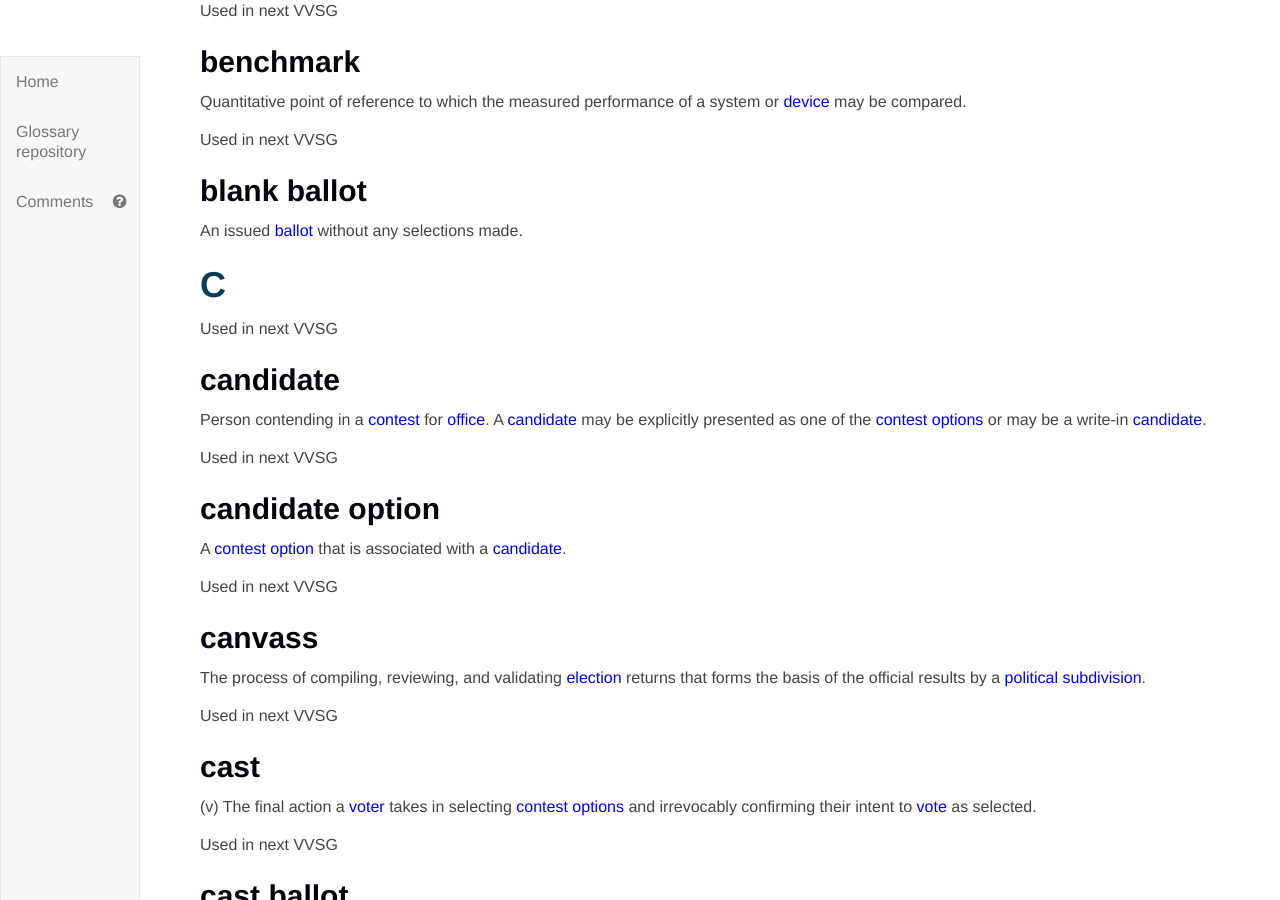
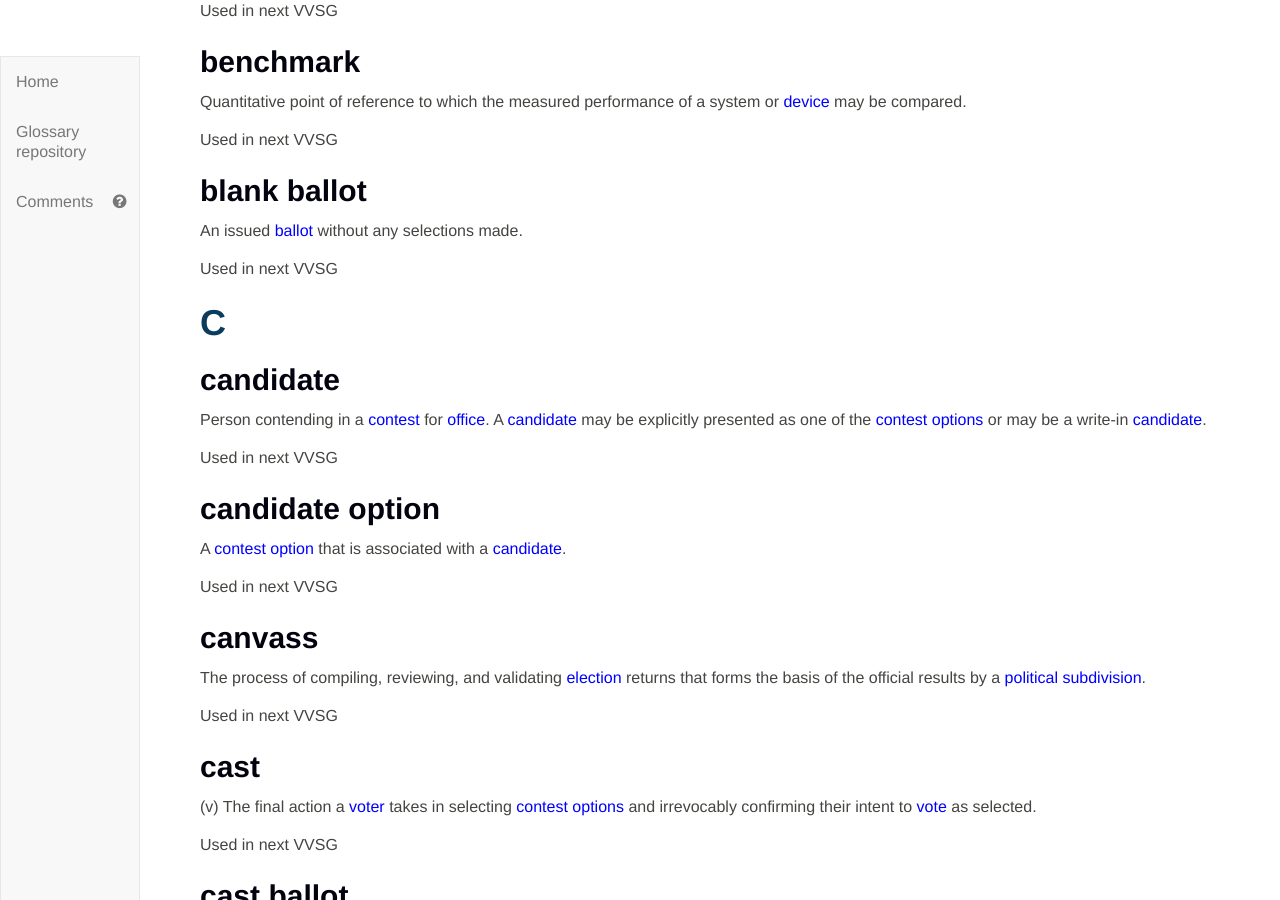
Before and after one commit to usnistgov/ElectionGlossary, a Jekyll site: the page built from index.md, in a window 1280 px wide and 900 px high, scrolled down 15651 px. Built offline with Jekyll 4.4.1, drawn with Linux system fonts in a browser that asks for light colours; our own code applies the rules of GitHub Pages for plain Markdown files.

Commit message:
new version

```diff
--- a/index.md
+++ b/index.md
@@ -1,5 +1,7 @@
 # Election Glossary
-	This glossary contains election terms including terms to be used in the next VVSG requirements and glossary and in the Common Data Format specifications.  The glossary was built via a joint effort by The Democracy Fund, the VVSG Election Modeling public working group, NIST, and other individuals in the election community.
+	This glossary contains election terms including terms to be used in the next VVSG requirements and glossary and in the Common
+	Data Format specifications.  The glossary was built via a joint effort by The Democracy Fund, the VVSG Election Modeling public
+	working group, NIST, and other individuals in the election community.
 
 <!-- TOC depthFrom:1 depthTo:1 withLinks:1 updateOnSave:0 orderedList:1 -->
 
@@ -566,9 +568,11 @@ Used in next VVSG
 ##  blank ballot
 An issued [ballot](#ballot) without any selections made.
 
+
+Used in next VVSG
 <a name="C"></a>
 # C
-Used in next VVSG
+
 <a name="candidate"></a>
 ##  candidate
 Person contending in a [contest](#contest) for [office](#office). A [candidate](#candidate) may be explicitly presented as one of the [contest options](#contestoption) or may be a write-in [candidate](#candidate).
@@ -750,6 +754,7 @@ Measures taken to protect computer systems and data from attack and unauthorized
 Used in next VVSG
 <a name="D"></a>
 # D
+
 <a name="decertification"></a>
 ##  decertification
 Revocation of national or state certification of a [voting system](#votingsystem) or any of its [components](#component).
```
